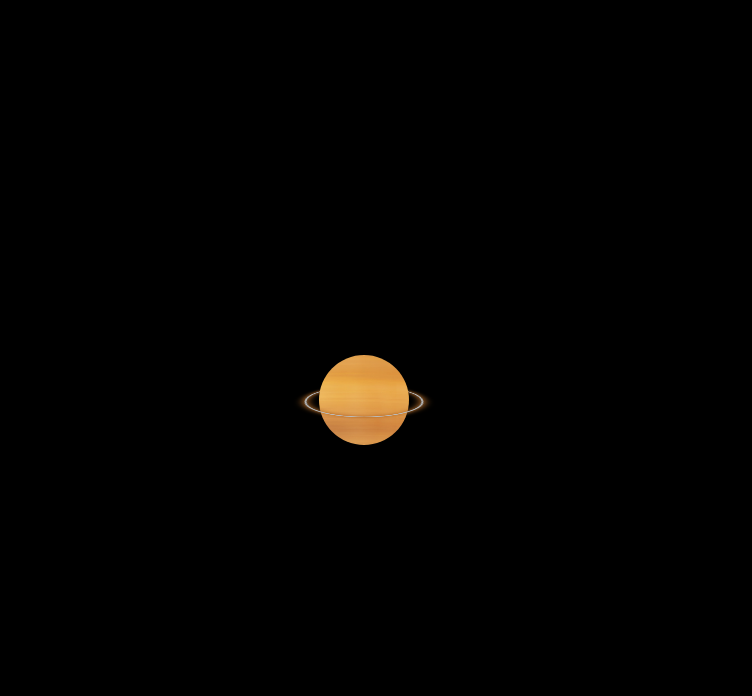
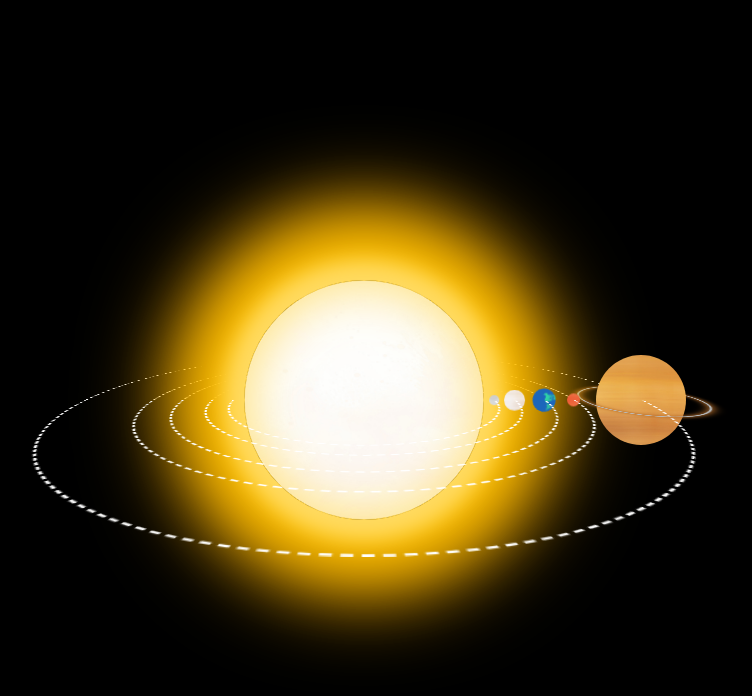
Before and after one commit to szlima/sistema-solar, a plain HTML site: page index.html in a window 1280 px wide. Shown: the whole page, without its empty margins (276-1028 px from the left). Drawn offline with Linux system fonts and the light colour scheme.

Commit message:
Criação da órbita de Júpiter

```diff
--- a/index.html
+++ b/index.html
@@ -12,12 +12,12 @@
     <div id="universe">
         <div id="solar-system">
 
-            <!-- <div id="sun"></div>
+            <div id="sun"></div>
 
             <div id="mercury" class="planet"></div>
             <div id="venus" class="planet"></div>
             <div id="earth" class="planet"></div>
-            <div id="mars" class="planet"></div> -->
+            <div id="mars" class="planet"></div>
             <div id="jupiter" class="planet"></div>
 
         </div>
--- a/src/styles/index.css
+++ b/src/styles/index.css
@@ -30,6 +30,11 @@ body{
     transform: translate(-50%, -50%);
 }
 
+.planet::before{
+    transform: translate(-50%, -50%);
+}
+
+.planet::before,
 .planet::after{
     content: "";
     position: absolute;
@@ -46,6 +51,7 @@ body{
 
 #sun,
 .planet,
+.planet::before,
 .planet::after{
     border-radius: 50%;
 }
@@ -158,28 +164,22 @@ body{
 /* ------- jupiter settings ------- */
 
 #jupiter{
+    width: 46.5rem;
+    height: 46.5rem;
+}
+
+#jupiter::after{
     background: url("../images/jupiter.jpg");
     background-size: cover;
 
     width: 7.5rem;
     height: 7.5rem;
-
-
-
-    transform: translate(-50%, -50%) rotateX(var(--inverted-system-angle));
-    border:0;
 }
 
 #jupiter::before{
-    content: "";
-    position: absolute;
-    top: 50%;
-    left: 50%;
-    transform: translate(-50%, -50%) rotateX(var(--system-angle));
-
     width: 9.5rem;
     height: 9.5rem;
-    border-radius: 50%;
+
     border: .2rem solid var(--gray);
     box-shadow: inset 0 0 .7rem 1px var(--brown),
         0 0 .7rem 1px var(--brown);
```
